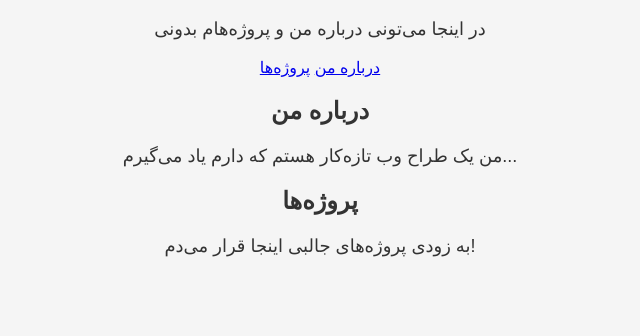
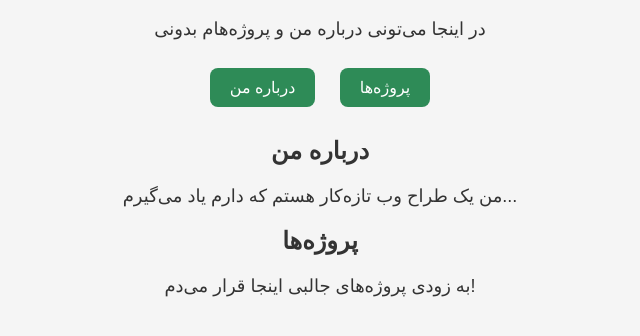
Before and after one commit to mahan80api/Mahan.github.io, a plain HTML site: page index.html in a window 1280 px wide. Shown: the part 194-530 px from the top of the page, without its empty margins (320-960 px from the left). Drawn offline with Linux system fonts and the light colour scheme.

Commit message:
Update style.css

```diff
--- a/style.css
+++ b/style.css
@@ -13,3 +13,17 @@ h1 {
 p {
   font-size: 18px;
 }
+
+.btn {
+  display: inline-block;
+  padding: 10px 20px;
+  margin: 10px;
+  background-color: #2e8b57;
+  color: white;
+  text-decoration: none;
+  border-radius: 8px;
+}
+
+.btn:hover {
+  background-color: #246b45;
+}
```
